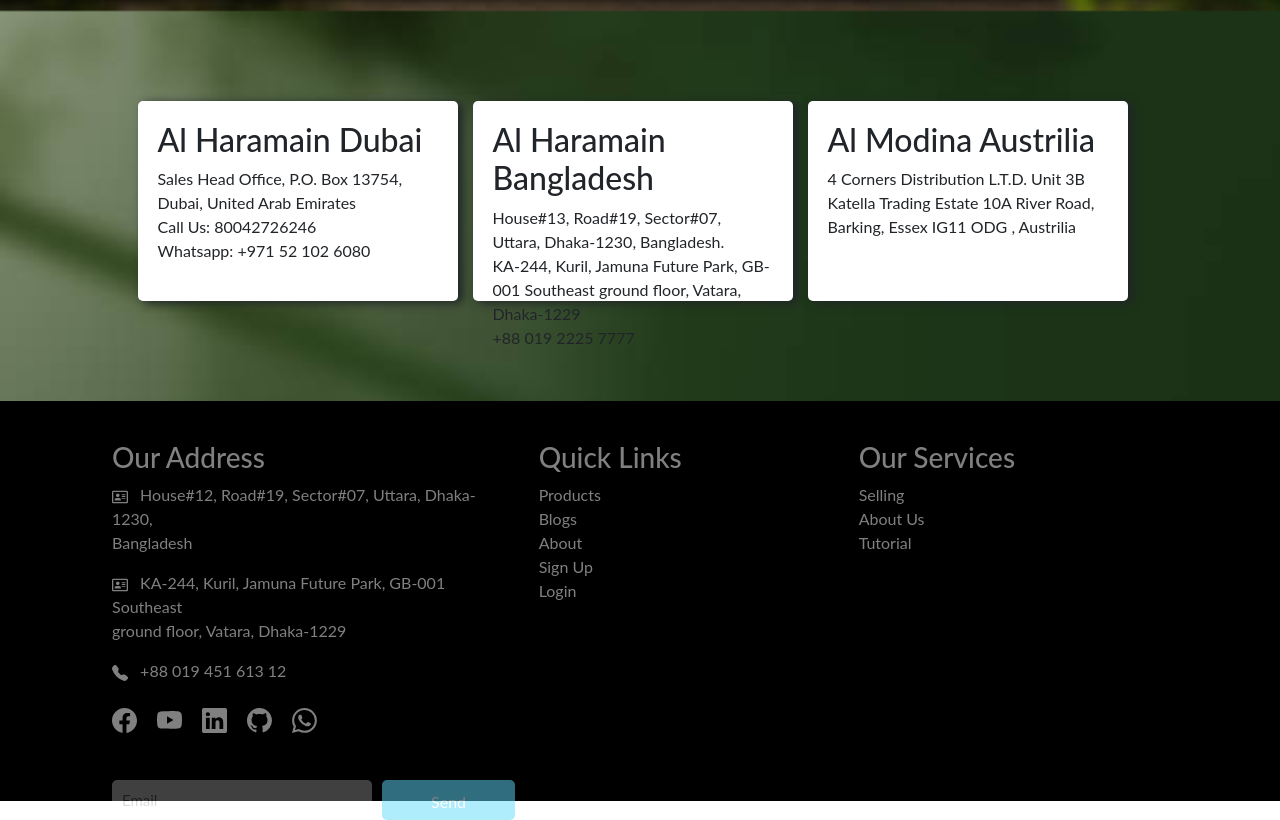
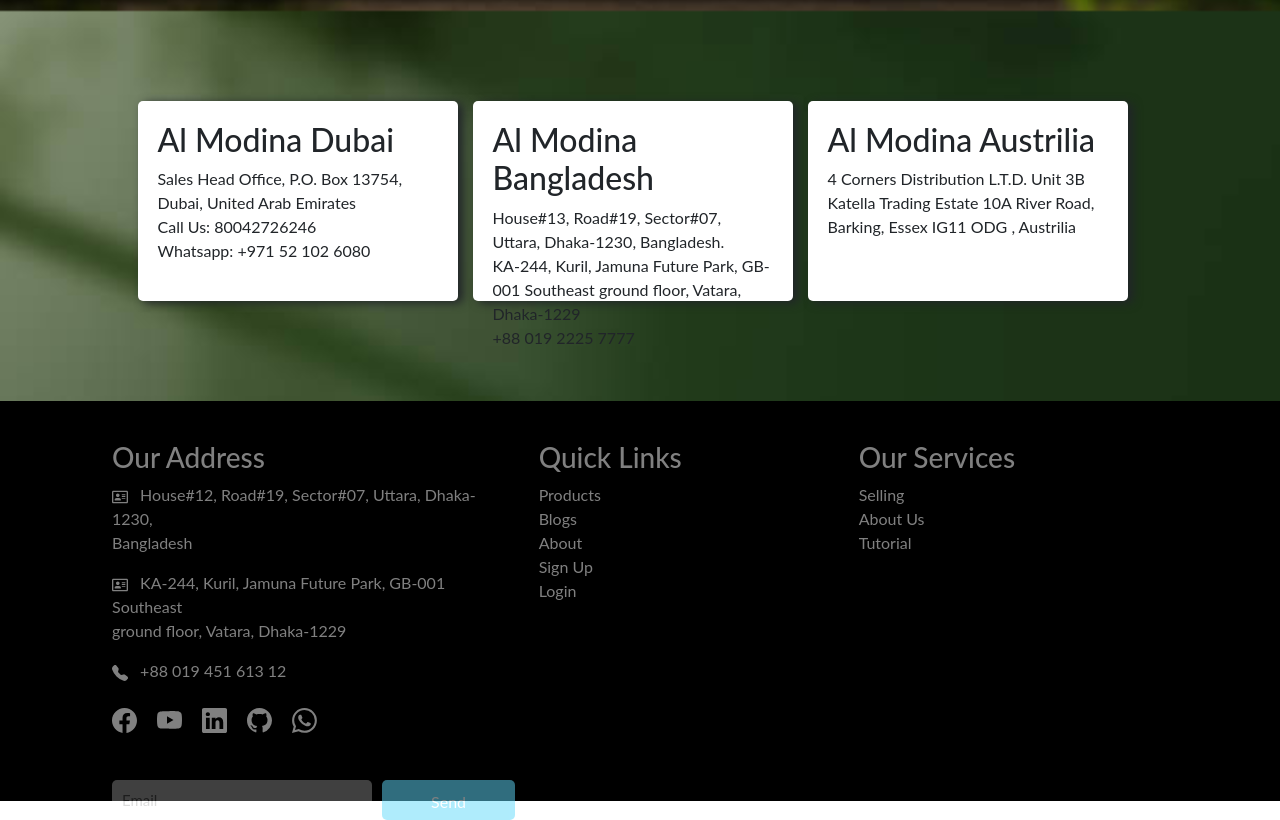
Before and after one commit to Enamulhaque0/-warehouse-management-client-side, a React (Create React App) app: page / in a window 1280 px wide. Shown: the part 3400-4220 px from the top of the page. Built offline with nearby package versions, Linux system fonts and the light colour scheme; no server answers.

Commit message:
something edited

```diff
--- a/src/Components/Address/Address.js
+++ b/src/Components/Address/Address.js
@@ -8,7 +8,7 @@
         <h1 className="title-product mx-auto">Our Address</h1>
         <div className="row address-container m-0">
           <div className="col-lg-3 col-12 address ">
-            <h2 >Al Haramain Dubai </h2>
+            <h2 >Al Modina Dubai </h2>
             <p>
               Sales Head Office, P.O. Box 13754, Dubai, United Arab Emirates{" "}
               <br />
@@ -16,7 +16,7 @@
             </p>
           </div>
           <div className="col-lg-3 col-12 address">
-            <h2 >Al Haramain Bangladesh  </h2>
+            <h2 >Al Modina Bangladesh  </h2>
             <p>
               House#13, Road#19, Sector#07, Uttara, Dhaka-1230, Bangladesh.{" "}
               <br />
--- a/src/Components/Products/Products.js
+++ b/src/Components/Products/Products.js
@@ -8,7 +8,7 @@
 
   return (
     <div className="product ">
-      <h2 className="text-light product-title"> Al Haramain Store</h2>
+      <h2 className="text-light product-title"> Al MODINA Store</h2>
       <img className="w-100 product-banner" src={image} alt="" />
       <div className="products-card container">
 
```
